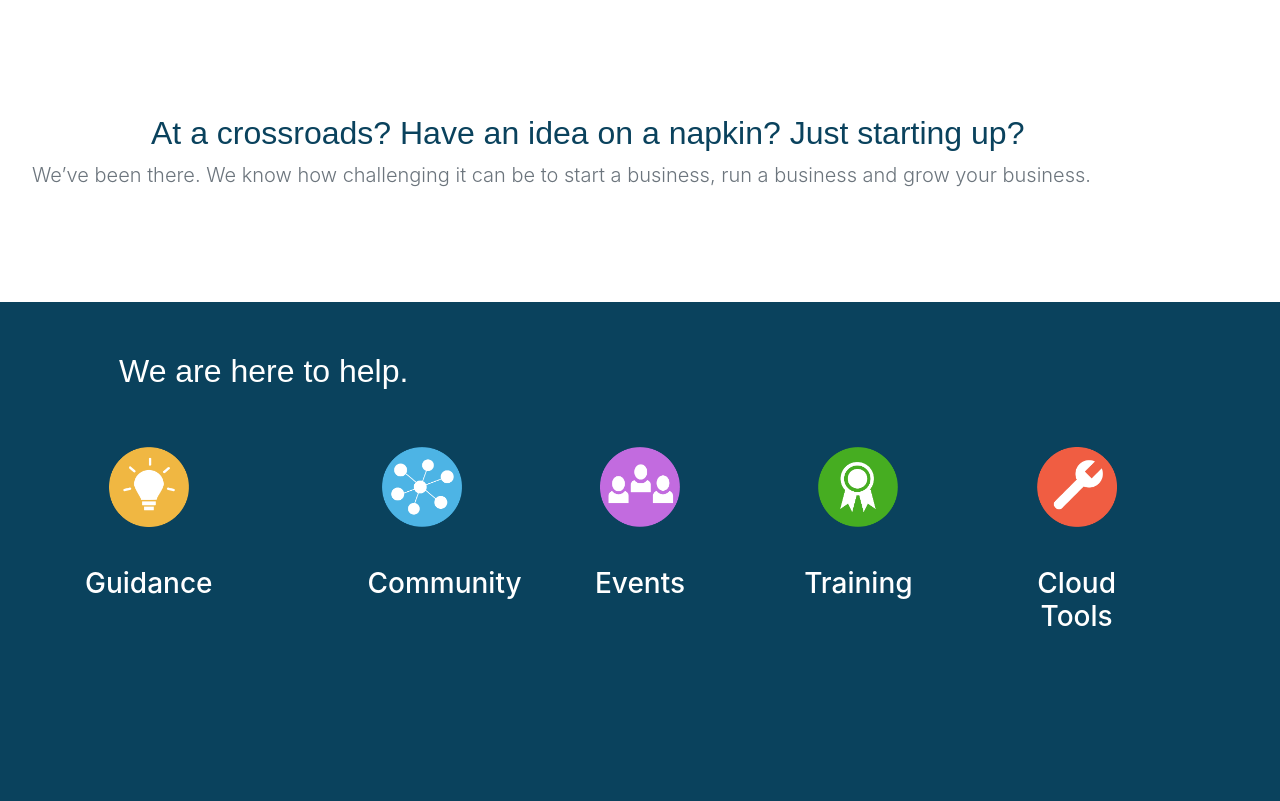
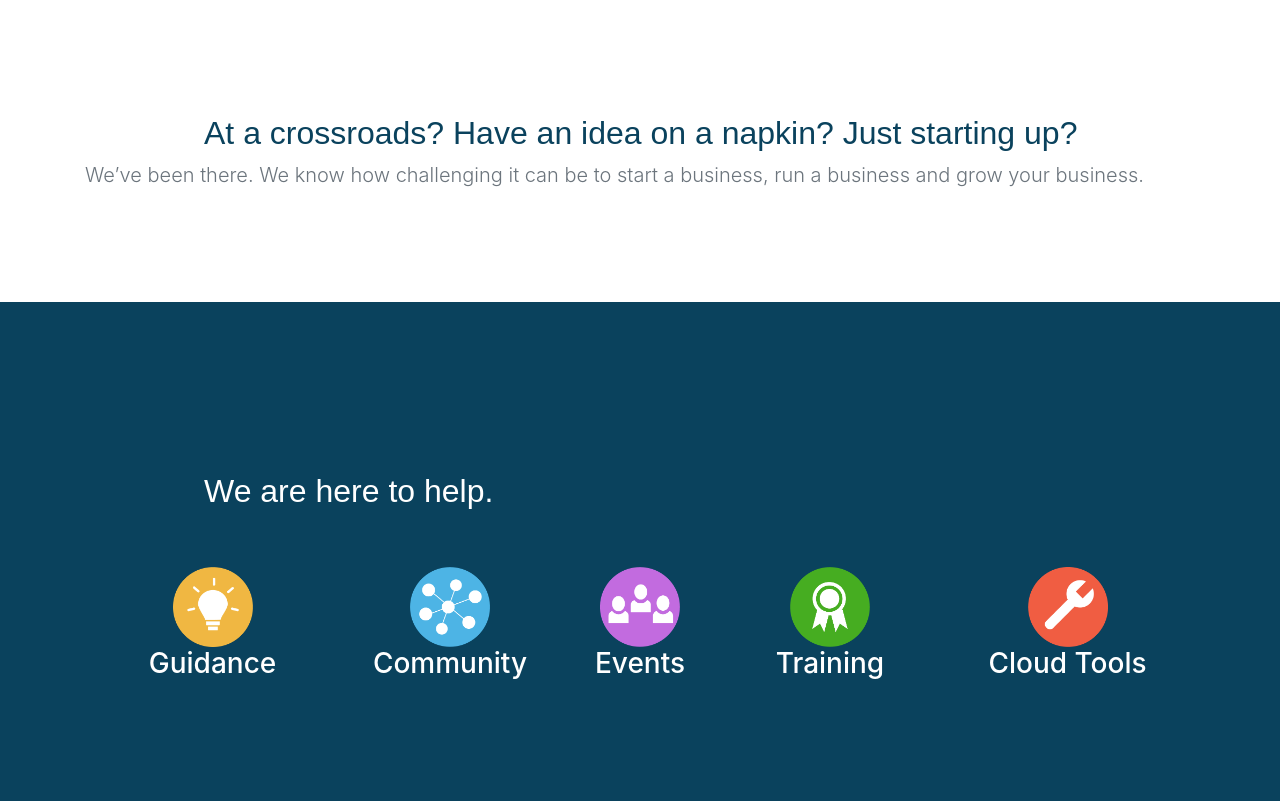
Before and after one commit to Ellen201906/Wayfinders, a PHP site: page / in a window 1280 px wide; the page is wider, and only the part inside the window is pictured. Shown: the part 800-1601 px from the top of that part. Run offline with PHP 8.4, Linux system fonts and the light colour scheme; some libraries are stand-ins or nearby versions; grey boxes are pictures that could not be loaded.

Commit message:
Add files via upload

```diff
--- a/index.php
+++ b/index.php
@@ -69,7 +69,7 @@
 
     <!-- Section Categories-->
     <section class="jumbotron">
-
+        <div class="container">
             <h2>
                 At a crossroads? Have an idea on a napkin?
                 Just starting up?
@@ -78,12 +78,12 @@
                 We’ve been there. We know how challenging it can be to
                 start a business, run a business and grow your business.
             </p>
-
+      </div>
     </section>
 
     <!-- Site Section -->
-    <div class="site-section">
-
+        <div class="site-section">
+        <div class="container">
 
             <div class="row justify-content-left mb-5">
                 <div class="col-md-5 aos-init aos-animate" data-aos="fade-up">
@@ -97,8 +97,8 @@
                         <div class="wrap-icon icon-1">
                             <span class="icon la la-users"></span>
                         </div>
-                        <img src="Icons/icon_guidance.png" alt="Guidance">
-                        <h3 class="mb-3 text-white" style="padding:40px">Guidance</h3>
+                        <img src="Icons/icon_guidance.png" alt="Guidance" >
+                        <h3 class="mb-3 services" >Guidance</h3>
                     </div>
                 </div>
 
@@ -108,7 +108,7 @@
                             <span class="icon la la-toggle-off"></span>
                         </div>
                         <img src="Icons/icon_community.png" alt="Community">
-                        <h3 class="mb-3 text-white" style="padding:40px">Community</h3>
+                        <h3 class="mb-3 services">Community</h3>
                     </div>
                 </div>
                 <div class="col-md-2 aos-init aos-animate" data-aos="fade-up" data-aos-delay="200">
@@ -117,7 +117,7 @@
                             <span class="icon la la-umbrella"></span>
                         </div>
                         <img src="Icons/icon_events.png" alt="Events">
-                        <h3 class="mb-3 text-white" style="padding:40px">Events</h3>
+                        <h3 class="mb-3 services">Events</h3>
                     </div>
                 </div>
                 <div class="col-md-2 aos-init aos-animate" data-aos="fade-up" data-aos-delay="200">
@@ -126,22 +126,22 @@
                             <span class="icon la la-umbrella"></span>
                         </div>
                         <img src="Icons/icon_training.png" alt="Training">
-                        <h3 class="mb-3 text-white" style="padding:40px">Training</h3>
+                        <h3 class="mb-3 services">Training</h3>
                     </div>
                 </div>
-                <div class="col-md-2 aos-init aos-animate" data-aos="fade-up" data-aos-delay="200">
+                <div class="col-md-3 aos-init aos-animate" data-aos="fade-up" data-aos-delay="200">
                     <div class="feature-1 text-center">
                         <div class="wrap-icon icon-1">
                             <span class="icon la la-umbrella"></span>
                         </div>
                         <img src="Icons/icon_cloud.png" alt="Cloud Tools">
-                        <h3 class="mb-3 text-white" style="padding:40px">Cloud Tools</h3>
+                        <h3 class="mb-3 services">Cloud Tools</h3>
                     </div>
                 </div>
             </div>
 
         </div>
-
+    </div>
     <!-- Body by Shun Li-->
     <div style="position: relative; width: 100%; height: 100%;">
         <img src="Photos\Edited-images\road_nest-edited.jpg" alt="" width="100%" />
@@ -275,9 +275,8 @@
           <div class="container">
             <div class="row">
                 <a class="font-weight-bold col-md-3 " name="faq">FAQ</a>
-
             </div>
-            <h3>(click questions to see answers)</h3>
+            <h4>(click questions to see answers)</h4>
 
         <br />
 
@@ -335,7 +334,7 @@
         <br />
         <div class="container">
 		<div class="row">
-            <p class="want font-weight-bold col-md-8">Want to support the work we're doing?</p>
+            <p class="want font-weight-bold col-sm-8">Want to support the work we're doing?</p>
             <button class="col-sm-2  btn-success donate"><a href="https://www.paypal.com/donate/?token=sIlWs_22Q4sIN-IgkdsrqFoYTfLeB1OPXFnVc2l8pelfQKlZyivZoUdx-WmdWYi5ECsrhW&country.x=CA&locale.x=CA" style="color:white">Donate<a></button>
         </div>
 		</div>
```
